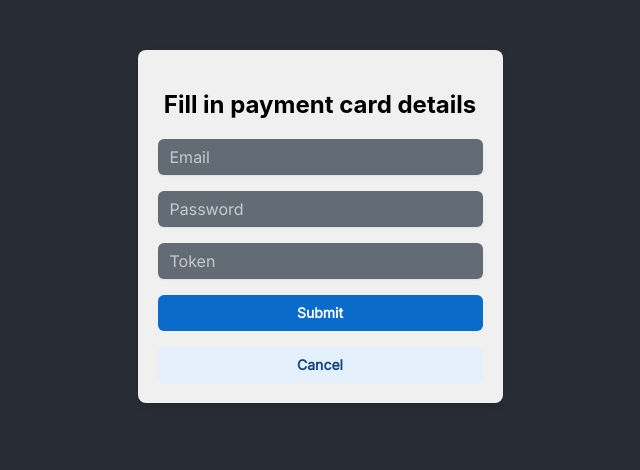
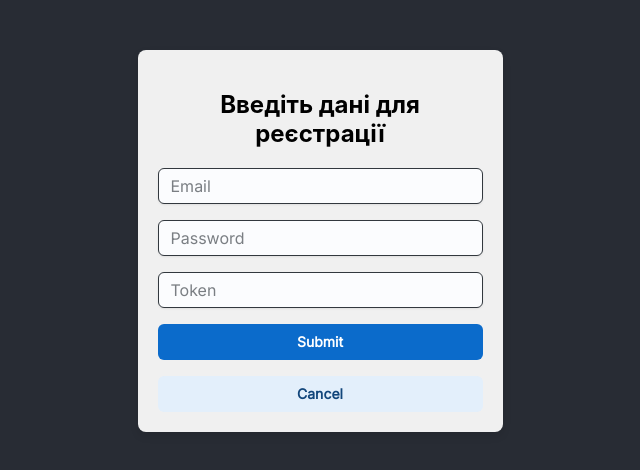
Before and after one commit to klima3775/Budget-Buddy, a React (Create React App) app in the folder frontend/: page / in a window 1280 px wide. Shown: the top 470 px of the page, without its empty margins (320-960 px from the left). Built offline with nearby package versions, Linux system fonts and the light colour scheme.

Commit message:
Update registration form to use Ukrainian language for headings and change input variant to outlined

```diff
--- a/frontend/src/Components/FormReg/FomReg.tsx
+++ b/frontend/src/Components/FormReg/FomReg.tsx
@@ -85,12 +85,12 @@ const FormReg: React.FC<FormCardProps> = ({ onSubmit, onCancel }) => {
           backgroundColor: "#f0f0f0",
         }}
       >
-        <h2>Fill in payment card details</h2>
+        <h2>Введіть дані для реєстрації</h2>
         <Stack spacing={2}>
           <Textarea
             name="email"
             placeholder="Email"
-            variant="solid"
+            variant="outlined"
             value={email}
             onChange={(e) => setEmail(e.target.value)}
             sx={getErrorStyle(errors.email)}
@@ -103,7 +103,7 @@ const FormReg: React.FC<FormCardProps> = ({ onSubmit, onCancel }) => {
           <Textarea
             name="password"
             placeholder="Password"
-            variant="solid"
+            variant="outlined"
             value={password}
             onChange={(e) => setPassword(e.target.value)}
             sx={getErrorStyle(errors.password)}
@@ -116,7 +116,7 @@ const FormReg: React.FC<FormCardProps> = ({ onSubmit, onCancel }) => {
           <Textarea
             name="token"
             placeholder="Token"
-            variant="solid"
+            variant="outlined"
             value={token || ""}
             onChange={(e) => setToken(e.target.value)}
             sx={getErrorStyle(errors.token)}
```
